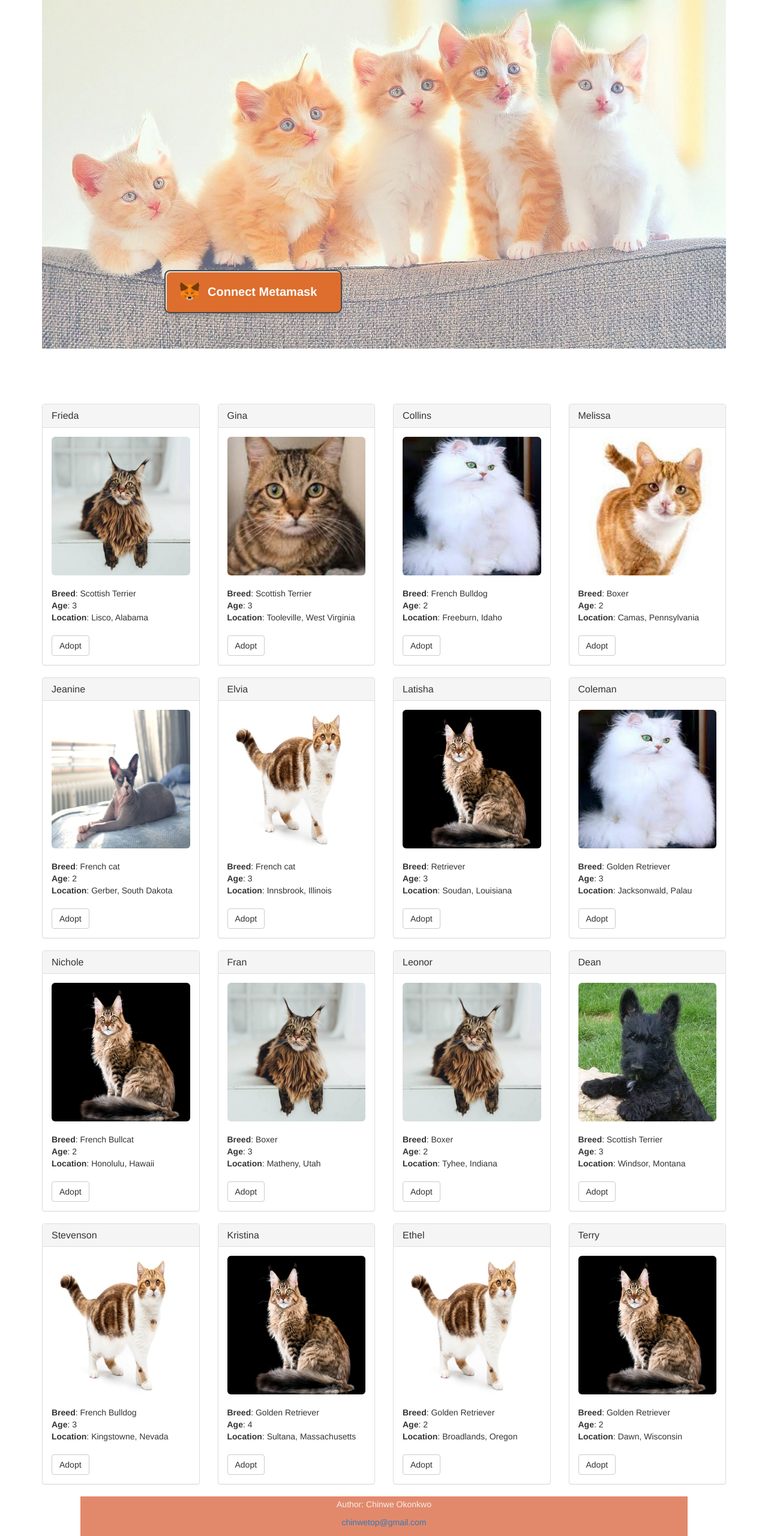
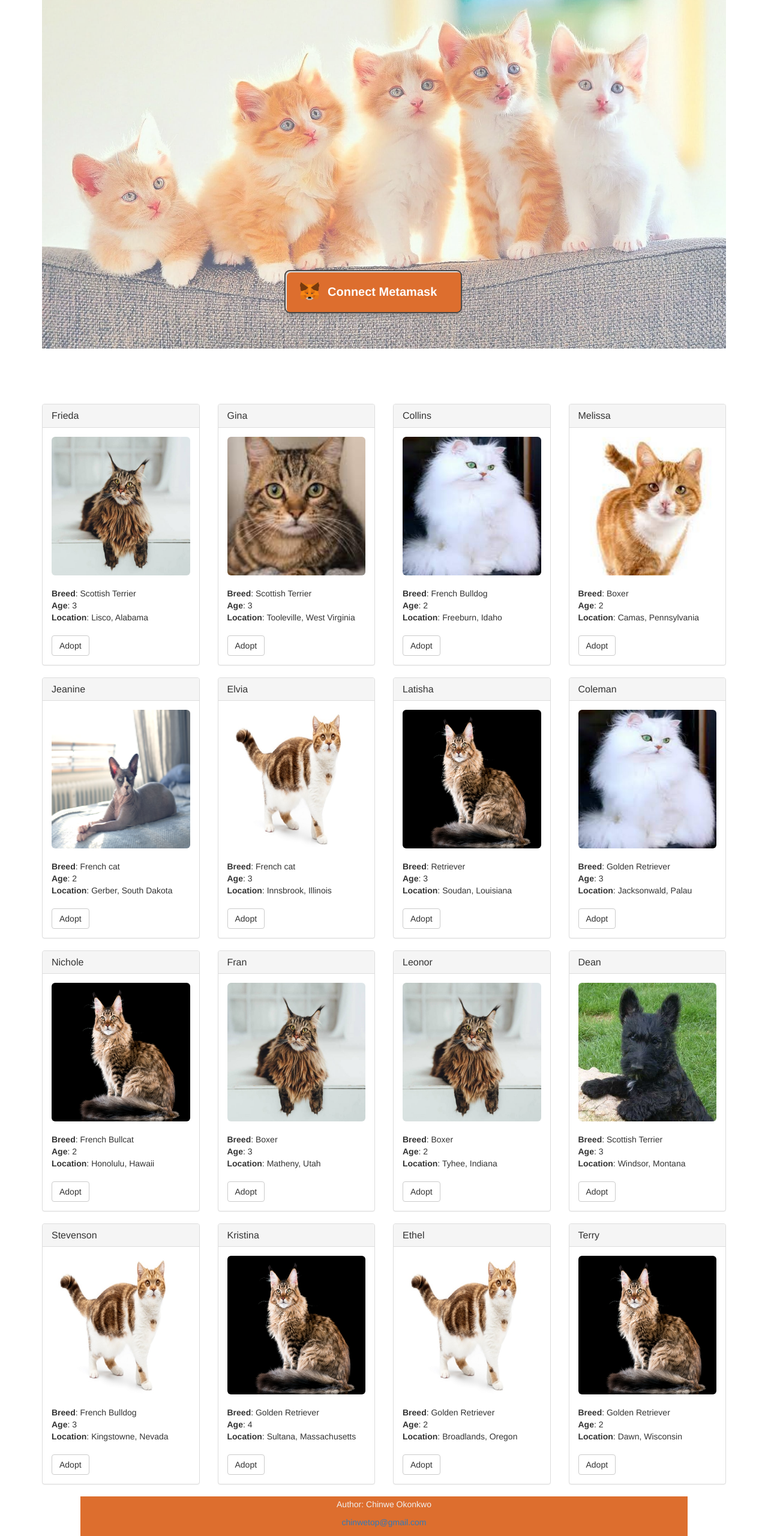
Before and after one commit to G-Chilie/Chilin-s-Cat-Shop, a website: page src/index.html in a window 1280 px wide. Shown: the part 181-2741 px from the top of the page at 60% size. Drawn offline with nearby package versions, Linux system fonts and the light colour scheme; no server answers.

Commit message:
Interactions

```diff
--- a/src/index.html
+++ b/src/index.html
@@ -45,7 +45,7 @@
         cursor: pointer;
         transition: all 0.4s ease;
         position: relative;
-        left: 204px;
+        left: 404px;
         bottom: 131px;">Connect Metamask</button>
 
       </div>
@@ -74,7 +74,7 @@
     </div>
 
     <div class="" style="display: flex; justify-content: center; ">
-    <footer style=" width: 79%; height: 50%;  text-align: center; padding: 3px; background-color: rgb(227, 137, 107); color: #f0f0f0; ">
+    <footer style=" width: 79%; height: 50%;  text-align: center; padding: 3px; background-color: #dd6e2e; color: #f0f0f0; ">
       <p>Author: Chinwe Okonkwo</p>
       <p><a href="mailto:chinwetop@gmail.com">chinwetop@gmail.com</a></p>
     </footer>
```
Also changed, not shown: index.html (added, +13 -0 lines).
